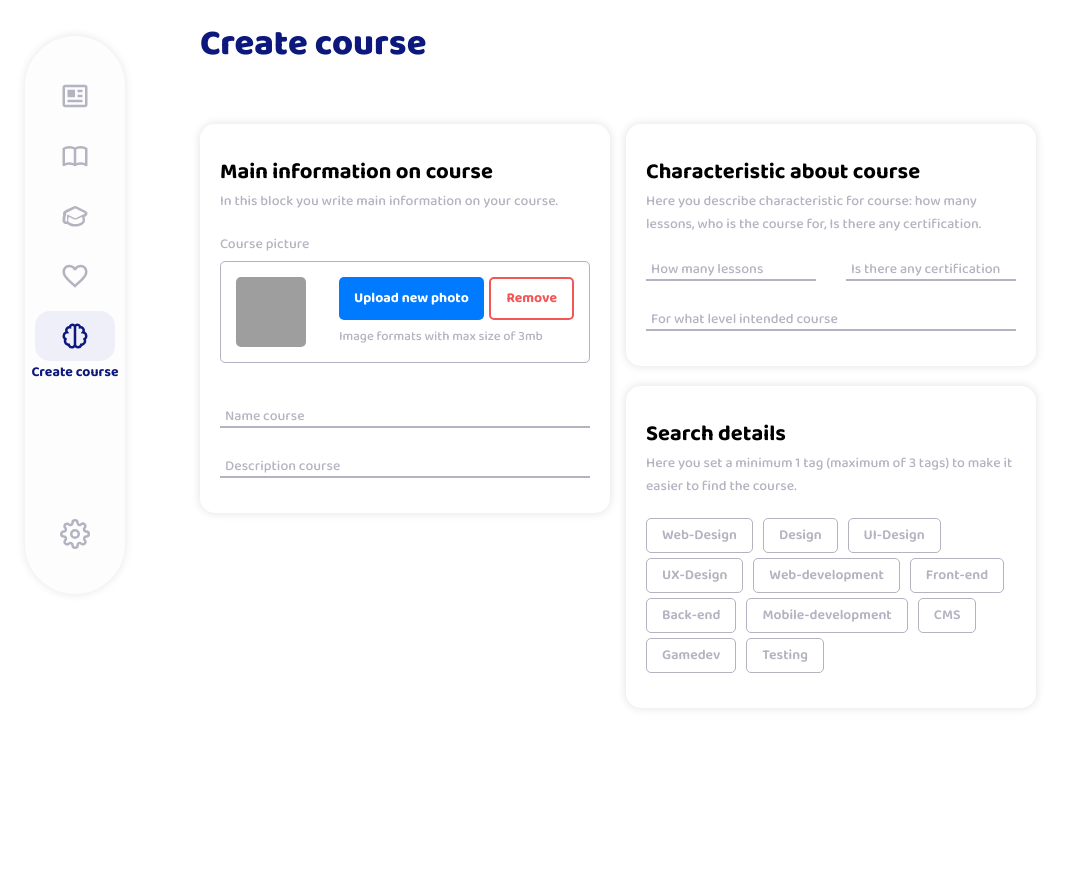
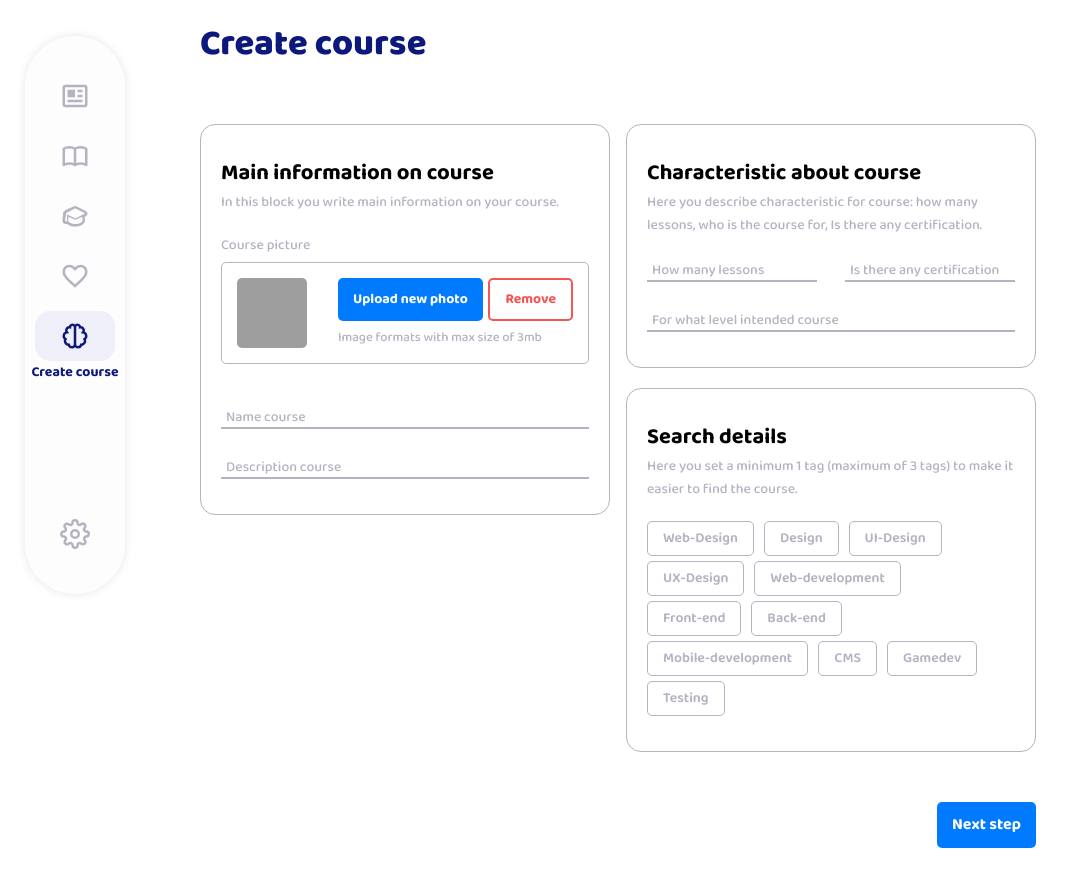
Before and after one commit to sokolovdenisost/learning-platform, a React (Create React App) app in the folder frontend/: page /create in a window 1280 px wide. Shown: the part 120-1006 px from the top of the page, without its empty margins (0-1068 px from the left). Before the commit the page ends 878 px from the top, so only its background shows below. Built offline with nearby package versions, Linux system fonts and the light colour scheme; grey boxes are pictures that could not be loaded.

Commit message:
add steps in create course

```diff
--- a/frontend/src/components/Block/Block.scss
+++ b/frontend/src/components/Block/Block.scss
@@ -1,7 +1,8 @@
 @import '../../index.scss';
 
 .block {
-  box-shadow: 0px 0px 8px 1px rgba(0, 0, 0, 0.1);
+  // box-shadow: 0px 0px 8px 1px rgba(0, 0, 0, 0.1);
+  border: 1px solid $grey-main;
   border-radius: $r15;
   min-width: 410px;
   max-width: 410px;
--- a/frontend/src/components/Button/Button.tsx
+++ b/frontend/src/components/Button/Button.tsx
@@ -6,7 +6,7 @@ interface Props {
   type: Types;
   color: Colors;
   fontSize: FontSize;
-  onClick?: () => void;
+  onClick?: any;
   width?: string;
 }
 
--- a/frontend/src/components/Layout/Layout.tsx
+++ b/frontend/src/components/Layout/Layout.tsx
@@ -1,4 +1,4 @@
-import React, { useState, useRef, useEffect } from 'react';
+import React, { useState } from 'react';
 import { IoNotificationsOutline } from 'react-icons/io5';
 import { RiArrowDownSLine } from 'react-icons/ri';
 import { Button } from '../Button/Button';
--- /dev/null
+++ b/frontend/src/components/Step/Step.scss
@@ -0,0 +1,30 @@
+@import '../../index.scss';
+
+.step {
+  background: #fff;
+  transition: all 0.3s ease;
+  opacity: 1;
+
+  &.noactive {
+    opacity: 0;
+  }
+
+  .step-body {
+    width: 836px;
+    display: flex;
+    justify-content: space-between;
+  }
+
+  .step-next {
+    text-align: right;
+    margin-top: 50px;
+
+    .button:first-child {
+      margin-right: 10px;
+    }
+
+    .button:last-child {
+      margin-right: 0;
+    }
+  }
+}
--- /dev/null
+++ b/frontend/src/components/Step/Step.tsx
@@ -0,0 +1,53 @@
+import React, { useState } from 'react';
+import { Button } from '../Button/Button';
+import './Step.scss';
+
+interface Props {
+  children: JSX.Element | JSX.Element[];
+  activeTransform: number;
+  active: boolean;
+  changeStep: (step: string, type: string) => void;
+  step: string;
+}
+
+export const Step = ({ children, activeTransform, active, changeStep, step }: Props) => {
+  function getActiveValues(active: boolean): GetStyle {
+    if (active) {
+      return {
+        opacity: 1,
+        scale: 1,
+        visibility: 'visible',
+      };
+    }
+
+    return {
+      opacity: 0,
+      scale: 0.8,
+      visibility: 'hidden',
+    };
+  }
+
+  return (
+    <div
+      className={active ? 'step' : 'step noactive'}
+      style={{ transform: `translateX(${activeTransform}%) scale(${getActiveValues(active).scale})`, ...getActiveValues(active) }}>
+      <div className="step-body">{children}</div>
+      <div className="step-next">
+        {step === '1' ? null : (
+          <Button type="outline" color="primary" fontSize="16" onClick={() => changeStep(step, 'back')}>
+            Back step
+          </Button>
+        )}
+        <Button type="bold" color="primary" fontSize="16" onClick={() => changeStep(step, 'next')}>
+          Next step
+        </Button>
+      </div>
+    </div>
+  );
+};
+
+interface GetStyle {
+  scale: number;
+  opacity: number;
+  visibility: VisibilityState;
+}
--- a/frontend/src/pages/Create/Create.scss
+++ b/frontend/src/pages/Create/Create.scss
@@ -1,9 +1,12 @@
 @import '../../index.scss';
 
 .create-page {
+  overflow: hidden;
   display: flex;
   justify-content: space-between;
 
+  .step {
+    .step-body {
       .create-item {
         margin-bottom: 20px;
 
@@ -24,3 +27,5 @@
         }
       }
     }
+  }
+}
--- a/frontend/src/pages/Create/Create.tsx
+++ b/frontend/src/pages/Create/Create.tsx
@@ -3,6 +3,7 @@ import { Block } from '../../components/Block/Block';
 import { ChangePicture } from '../../components/ChangePicture/ChangePicture';
 import { Input } from '../../components/Input/Input';
 import { Layout } from '../../components/Layout/Layout';
+import { Step } from '../../components/Step/Step';
 import { SearchTag } from '../../components/Tag/Tag';
 import './Create.scss';
 
@@ -22,6 +23,20 @@ const TAGS = [
 
 export const Create = () => {
   const [selected, setSelected] = useState<string[]>([]);
+  const [steps, setSteps] = useState<Steps>({
+    '1': {
+      active: true,
+    },
+    '2': {
+      active: false,
+    },
+    '3': {
+      active: false,
+    },
+    '4': {
+      active: false,
+    },
+  });
 
   function selectedTags(e: React.MouseEvent<HTMLDivElement>) {
     const key = String(e.currentTarget.dataset.name);
@@ -40,9 +55,45 @@ export const Create = () => {
     return selected.find((c) => c === title) ? true : false;
   }
 
+  function changeStep(step: string, type: string) {
+    console.log(step);
+    const nextStep = +step + 1;
+    const backStep = +step - 1;
+    if (type === 'next') {
+      if (steps[nextStep]) {
+        setSteps({
+          ...steps,
+          [step]: {
+            ...steps[step],
+            active: steps[step] ? !steps[step].active : false,
+          },
+          [nextStep]: {
+            ...steps[nextStep],
+            active: steps[nextStep] ? !steps[nextStep].active : true,
+          },
+        });
+      }
+    } else if (type === 'back') {
+      if (steps[backStep]) {
+        setSteps({
+          ...steps,
+          [step]: {
+            ...steps[step],
+            active: steps[step] ? !steps[step].active : false,
+          },
+          [backStep]: {
+            ...steps[backStep],
+            active: steps[backStep] ? !steps[backStep].active : true,
+          },
+        });
+      }
+    }
+  }
+
   return (
     <Layout title="Create course">
       <div className="create-page">
+        <Step step="1" activeTransform={0} active={steps[1] ? steps[1].active : true} changeStep={changeStep}>
           <div className="left">
             <div className="create-item">
               <Block title="Main information on course" subtitle="In this block you  write main information on your course.">
@@ -68,20 +119,31 @@ export const Create = () => {
               <Block title="Search details" subtitle="Here you set a minimum 1 tag (maximum of 3 tags) to make it easier to find the course.">
                 <div className="course-tags">
                   {TAGS.map((t) => {
-                  return <SearchTag key={t} title={t} selected={getSelected(t)} onClick={(e: React.MouseEvent<HTMLDivElement>) => selectedTags(e)} />;
+                    return (
+                      <SearchTag key={t} title={t} selected={getSelected(t)} onClick={(e: React.MouseEvent<HTMLDivElement>) => selectedTags(e)} />
+                    );
                   })}
                 </div>
               </Block>
             </div>
           </div>
+        </Step>
+        <Step step="2" activeTransform={-100} active={steps[2] ? steps[2].active : false} changeStep={changeStep}>
+          <div className="test">test</div>
+        </Step>
+        <Step step="3" activeTransform={-200} active={steps[3] ? steps[3].active : false} changeStep={changeStep}>
+          <div className="test">test</div>
+        </Step>
+        <Step step="4" activeTransform={-300} active={steps[4] ? steps[4].active : false} changeStep={changeStep}>
+          <div className="test">test</div>
+        </Step>
       </div>
     </Layout>
   );
 };
 
-interface Selected {
-  selectedArray: string[];
-  selectedObj: {
-    [key: string]: boolean;
+interface Steps {
+  [key: string]: {
+    active: boolean;
   };
 }
```
Lines whose indentation alone changed are shown as unchanged.
